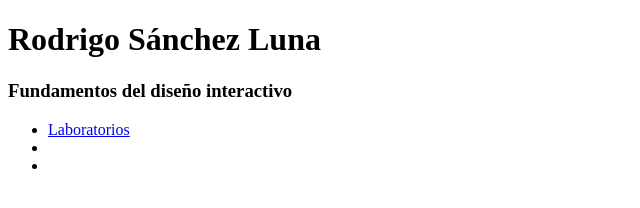
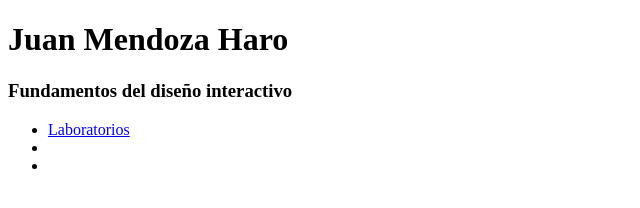
Before and after one commit to Guaridamj/FDI, a plain HTML site: page index.html in a window 1280 px wide. Shown: the whole page, without its empty margins (0-640 px from the left). Drawn offline with Linux system fonts and the light colour scheme.

Commit message:
Update index.html

```diff
--- a/index.html
+++ b/index.html
@@ -4,10 +4,10 @@
     <meta charset="UTF-8">
     <meta http-equiv="X-UA-Compatible" content="IE=edge">
     <meta name="viewport" content="width=device-width, initial-scale=1.0">
-    <title>Rodrigo Sánchez Luna</title>
+    <title>Juan Mendoza Haro</title>
 </head>
 <body>
-    <h1>Rodrigo Sánchez Luna</h1>
+    <h1>Juan Mendoza Haro</h1>
     <h3>Fundamentos del diseño interactivo</h3>
     <ul>
         <li> <a href="Labs/index.html">Laboratorios</a></li>
```
